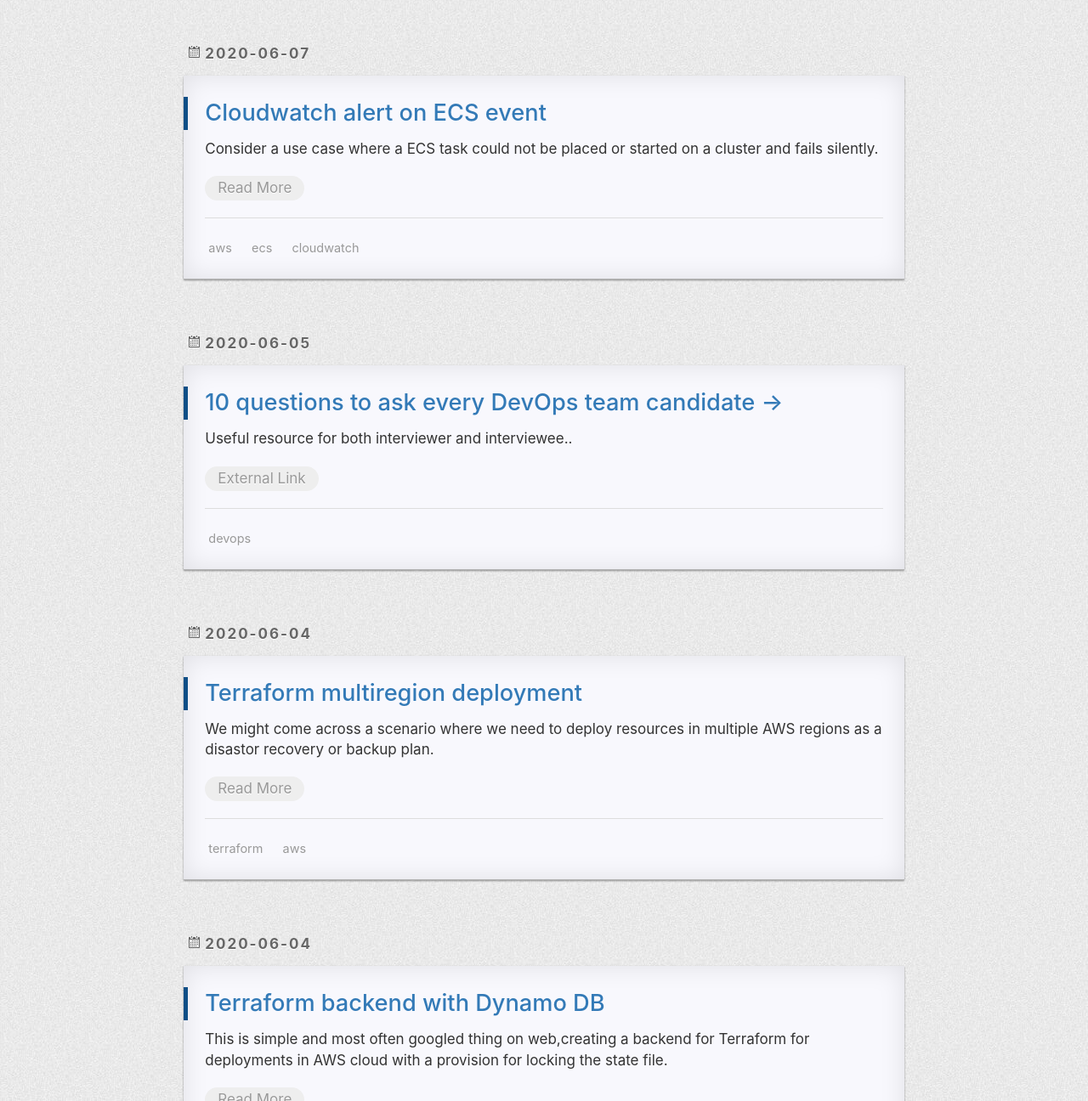
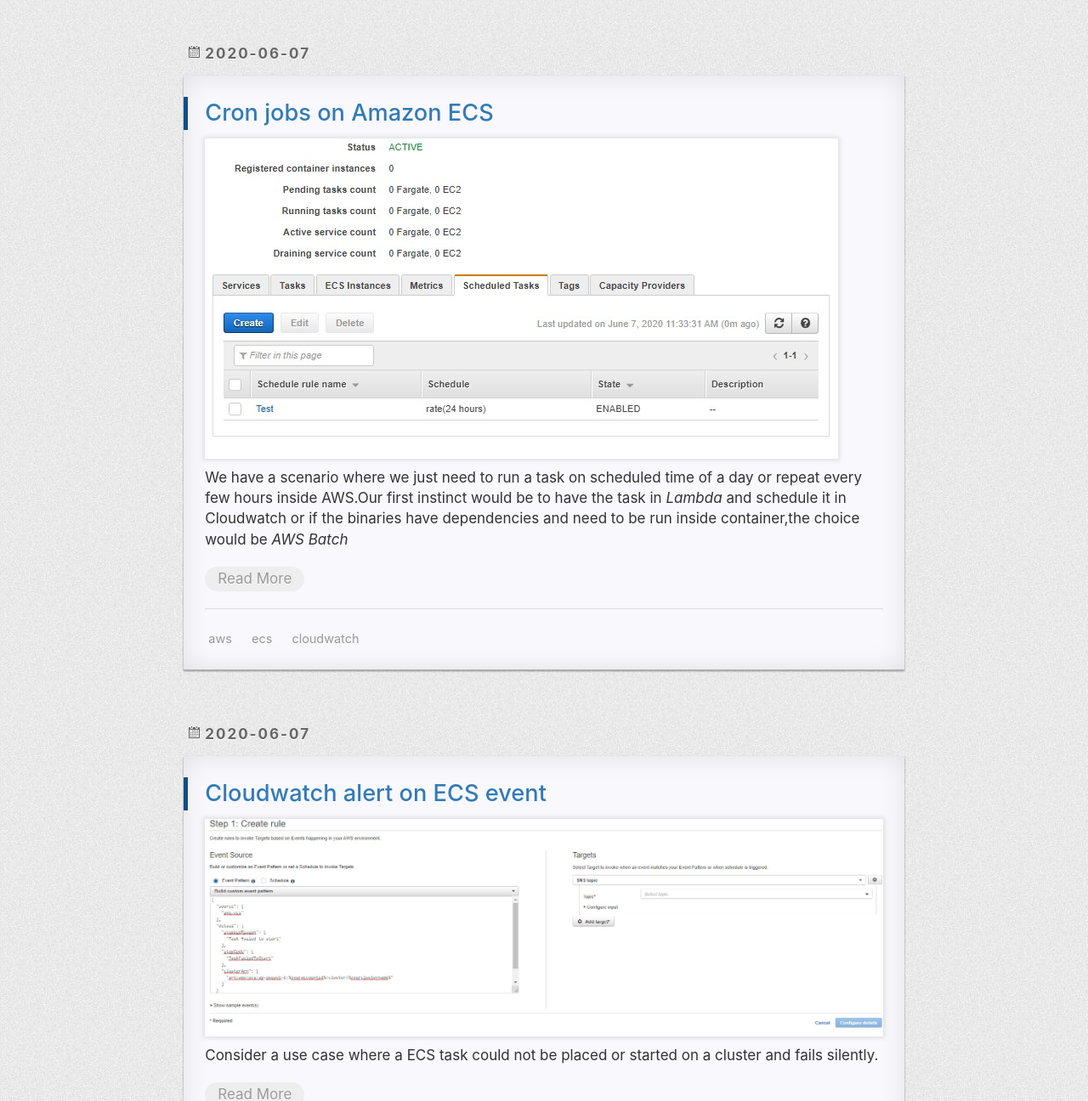
Before and after one commit to iam-j/iam-j.github.io, a Jekyll site: the page built from index.html, in a window 1280 px wide and 1400 px high, cut to the strip 104-1400 px from the top of the window. Shown: the whole strip at 85% size. Built offline with Jekyll 4.4.1, drawn with Linux system fonts in a browser that asks for light colours; nearby versions of some CDN libraries; the list of posts is cut into pages by our own code.

Commit message:
New post and features

```diff
--- a/_posts/2020-06-07-cloudwatch-alert-on-ecs.markdown
+++ b/_posts/2020-06-07-cloudwatch-alert-on-ecs.markdown
@@ -1,9 +1,10 @@
 ---
 layout: post
 title: Cloudwatch alert on ECS event
-date: 2020-06-07
+date: 2020-06-07 04:31:59
 tags: aws ecs cloudwatch
 categories: monitoring
+image: /event.jpg
 ---
 
 Consider a use case where a ECS task could not be placed or started on a cluster and fails silently.
--- /dev/null
+++ b/_posts/2020-06-07-cronjobs-on-ecs.markdown
@@ -0,0 +1,69 @@
+---
+layout: post
+title: Cron jobs on Amazon ECS
+date: 2020-06-07 05:31:59
+tags: aws ecs cloudwatch
+categories: jobs
+image: /schedule/job3.jpg
+---
+
+We have a scenario where we just need to run a task on scheduled time of a day or repeat every few hours inside AWS.Our first instinct would be to have the task in *Lambda* and schedule it in Cloudwatch or if the binaries have dependencies and need to be run inside container,the choice would be *AWS Batch*
+
+But there is lesser known and easier option, to run the task in ECS cluster on schedule.
+
+Assuming you are already aware of using ECS tasks and clusters,lets dive into it.
+
+* TOC
+{:toc}
+
+
+# Create Task definiton
+
+With container already ready and pushed to the *ECR* we can create simple task definition to run our container in ECS cluster.
+
+Mention the memory ,cpu requirements and entrypoint and we are good to go.
+
+
+![job0][job0]
+
+
+# ECS cluster
+
+Have atleast one ECS cluster ready to run our task.If not available create a Fargate or EC2 cluster with default options.
+
+We can skip scaling and load balancer options as we already aware of the capacity and the schedule for the task or job to run.
+
+# Scheduling the task
+
+We reached to a point where we are actually going to schedule the task in ECS. On the cluster we have created,you should be seeing a tab called **Scheduled Tasks**
+
+![job1][job1]
+
+Use this tab to create our schedule task,you can directly specify **Cron expression** or selecting the **Run at fixed interval** would auto create the same for you.
+
+![job2][job2]
+
+You can see created job under scheduled tasks.
+
+![job3][job3]
+
+As mentioned earlier,above steps automatically creates the required rule and targets inside the Cloudwatch for our job to run.
+
+![job4][job4]
+
+# Note
+
+I have assumed a lot of prerequisites existing in your AWS account to make the process simple,let me capture them here.
+
+- Working container with scripts or binaries needed to complete the our actual task.
+- Image of above container pushed in repository.
+- Valid IAM role to run ECS task.
+- Valid IAM role for cloudwatch to run ECS task.
+
+
+
+[job0]: {{"/schedule/job0.jpg" | prepend: site.imgrepo }}
+[job1]: {{"/schedule/job1.jpg" | prepend: site.imgrepo }}
+[job2]: {{"/schedule/job2.jpg" | prepend: site.imgrepo }}
+[job3]: {{"/schedule/job3.jpg" | prepend: site.imgrepo }}
+[job4]: {{"/schedule/job4.jpg" | prepend: site.imgrepo }}
```
Also changed, not shown: static/img/schedule/job0.jpg (added), static/img/schedule/job1.jpg (added), static/img/schedule/job2.jpg (added), static/img/schedule/job3.jpg (added), static/img/schedule/job4.jpg (added).
